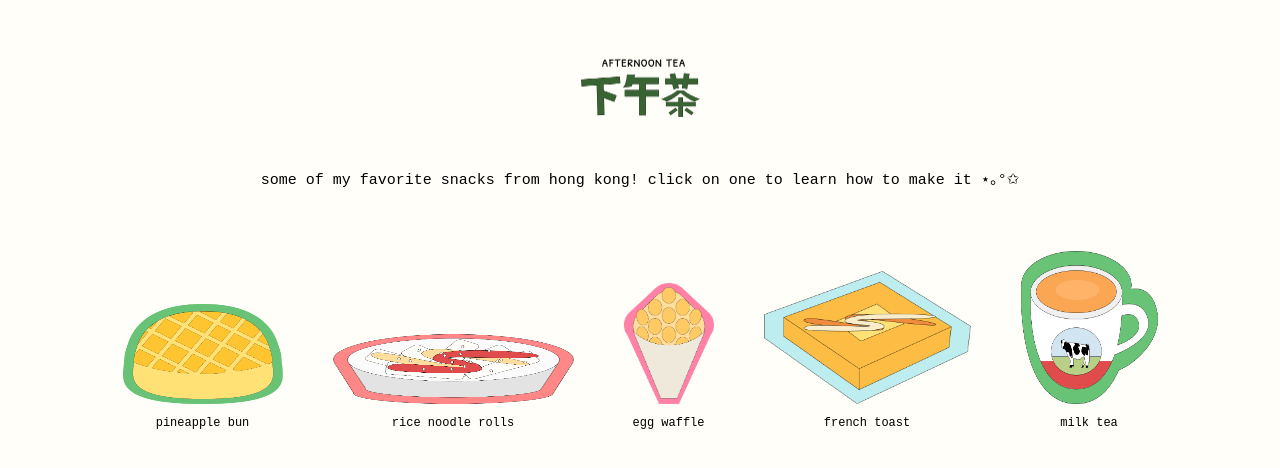
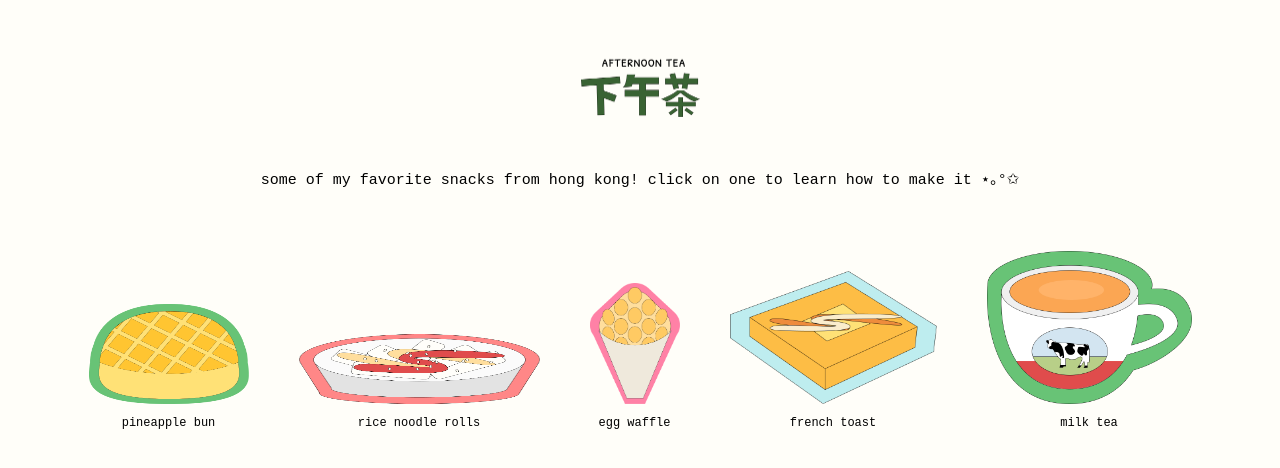
Before and after one commit to charlotteip8/harmonic-collection, a plain HTML site: page index.html in a window 1280 px wide. Drawn offline with Linux system fonts and the light colour scheme; a web font is replaced by a local one.

Commit message:
Update style.css

```diff
--- a/style.css
+++ b/style.css
@@ -85,7 +85,7 @@ p{
 }
 
 .img5{
-    width: 137px;
+    width: 205px;
     height: 153px;
     flex-shrink: 0;
     display: block;
```
